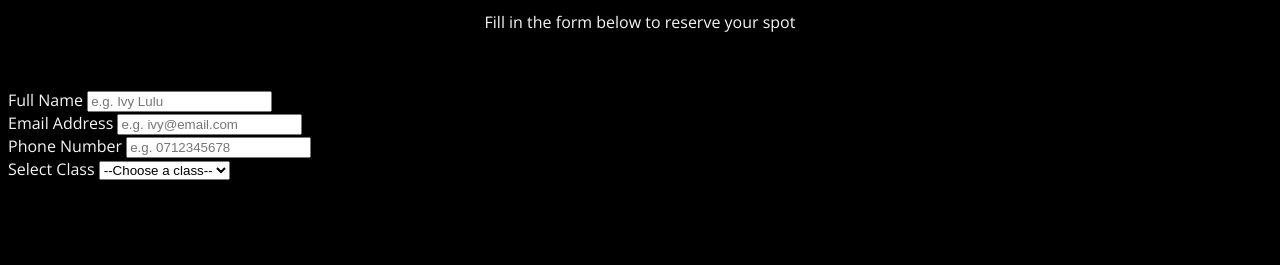
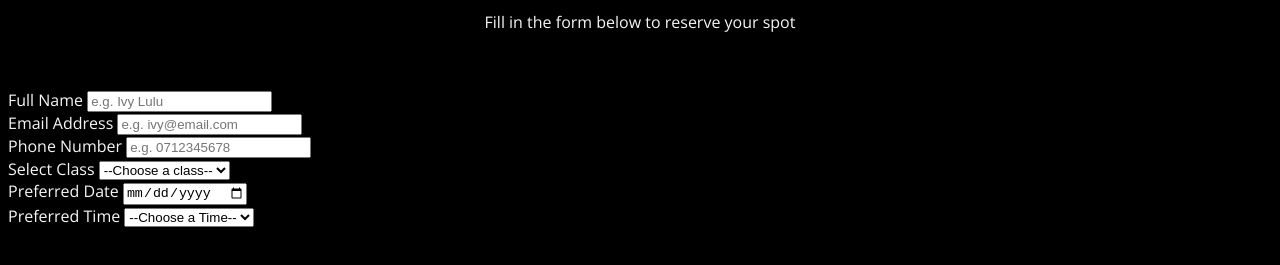
Before and after one commit to adisacodes/Jasiri-gym, a plain HTML site: page booking.html in a window 1280 px wide. Shown: the part 273-538 px from the top of the page. Drawn offline with nearby package versions, Linux system fonts and the light colour scheme.

Commit message:
Add select time field for booking form

```diff
--- a/booking.html
+++ b/booking.html
@@ -47,6 +47,24 @@
                 <option value="Dance Fitness">Dance Fitness</option>
                 </select>
             </div>
+            <div class="form-group">
+                    <label for="date">Preferred Date</label>
+                    <input type="date" id="date" required>
+                </div>
+                <div class="form-group">
+                    <label for="time">Preferred Time</label>
+                    <select id="time" required>
+                        <option value="">--Choose a Time--</option>
+                        <option value="6:00 Am">6:00 AM</option>
+                        <option value="7:00 AM">7:00AM</option>
+                        <option value="8:00 AM">8:00AM</option>
+                        <option value="9:00 AM">9:00AM</option>
+                        <option value="10:00 AM">10:00 AM</option>
+                        <option value="5:00 PM">5:00PM</option>
+                        <option value="6:00 PM">6:00PM</option>
+                    </select>
+                </div>
+
         </form>
     </section>
 </body>
```
Also changed, not shown: classes.html (+1 -1 lines).
